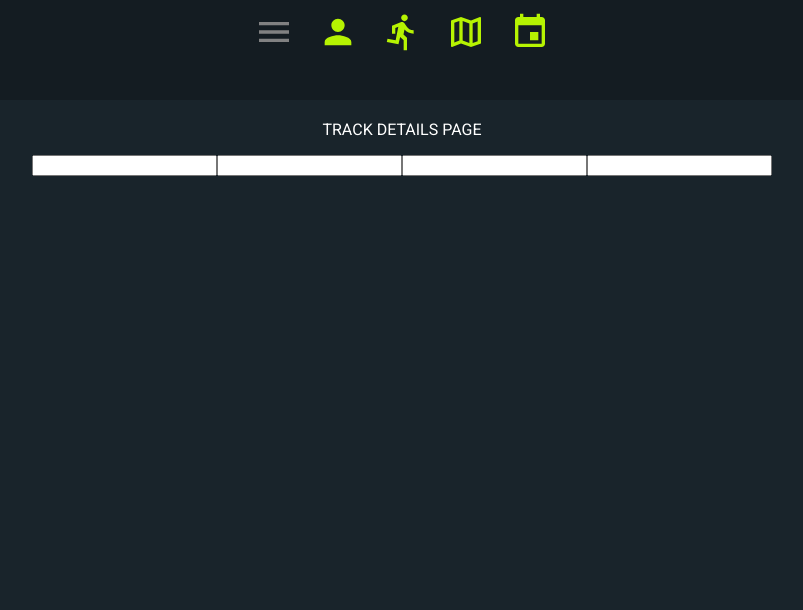
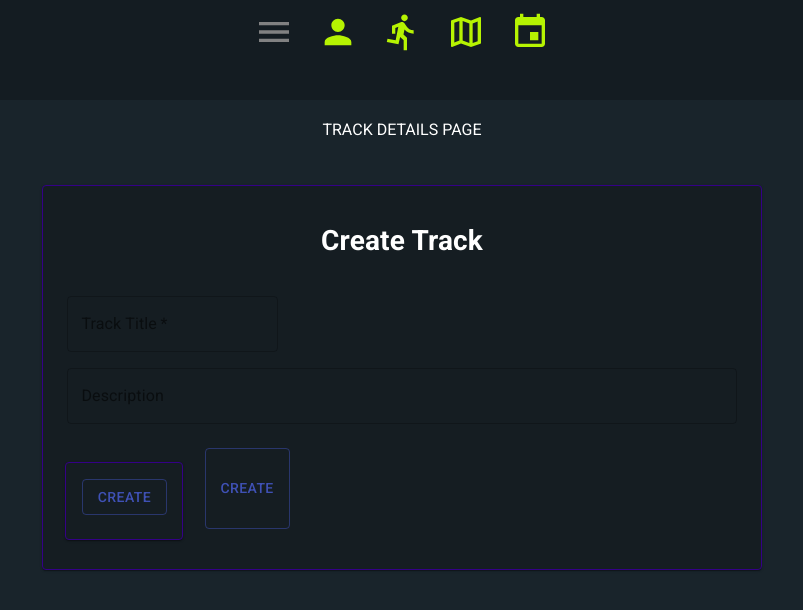
Before and after one commit to erik-t-irgens/RunningApp-React, a React (Create React App) app: page /app/track/create in a window 1280 px wide. Shown: the top 610 px of the page, without its empty margins (238-1041 px from the left). Built offline with nearby package versions, Linux system fonts and the light colour scheme.

Commit message:
Remove unecessary characters from appearing in DetailsCard as well as add new pages and styles.

```diff
--- a/src/components/DetailsCard.js
+++ b/src/components/DetailsCard.js
@@ -30,12 +30,11 @@ export default function (props) {
         <div>
             <Card className={classes.card}>
                 <CardContent>
-                    <Typography variant="body2" color="white" component="p">
+                    <Typography variant="body2" color="white" >
                         {props.children}
                     </Typography>
                 </CardContent>
             </Card>
-            )}
         </div>
     );
 }
--- a/src/components/Event/Create.js
+++ b/src/components/Event/Create.js
@@ -1,13 +1,87 @@
 import React from 'react';
+import clsx from 'clsx';
+import { makeStyles } from '@material-ui/core/styles';
+import TextField from '@material-ui/core/TextField';
+import PaceSlider from '../PaceSlider';
+import DetailsCard from '../DetailsCard';
+import Button from '@material-ui/core/Button';
 
-export default function (props) {
+const useStyles = makeStyles(theme => ({
+    container: {
+        display: 'flex',
+        flexWrap: 'wrap',
+    },
+    textField: {
+        marginLeft: theme.spacing(1),
+        marginRight: theme.spacing(1),
+        color: 'white',
+    },
+    Fab: {
+        margin: theme.spacing(1),
+        width: "100%",
+        color: 'white',
+    },
+    button: {
+        margin: theme.spacing(2),
+    },
+}));
+
+export default function EventCreation() {
+    const classes = useStyles();
+    const [values, setValues] = React.useState({
+        name: '',
+        age: '',
+        multiline: '',
+    });
+
+    const handleChange = name => event => {
+        setValues({ ...values, [name]: event.target.value });
+    };
     return (
-        <form>
-            <input type="text"></input>
-            <input type="text"></input>
-            <input type="text"></input>
-            <input type="text"></input>
+        <div>
+            <DetailsCard>
+                <h1>Create Event</h1>
+                <form className={classes.container} noValidate autoComplete="on">
+                    <TextField
+                        required
+                        id="outlined-required"
+                        label="Event Title"
+                        className={classes.textField}
+                        value={values.eventtitle}
+                        onChange={handleChange('eventtitle')}
+                        margin="normal"
+                        variant="outlined"
+                    />
 
-        </form>
+                    <TextField
+                        id="outlined-textarea"
+                        label="Description"
+                        style={{ margin: 8 }}
+                        fullWidth
+                        placeholder="Description"
+                        multiline
+                        className={classes.textField}
+                        margin="normal"
+                        variant="outlined"
+                    />
+                    <TextField
+                        id="outlined-full-width"
+                        label="Image URL"
+                        style={{ margin: 8 }}
+                        placeholder="https://picsum.photos/200/300/?blur=5"
+                        helperText="URL to image for the event"
+                        fullWidth
+                        margin="normal"
+                        variant="outlined"
+                        InputLabelProps={{
+                            shrink: true,
+                        }}
+                    />
+                    <Button variant="outlined" color="primary" className={classes.button} >
+                        Create
+                    </Button>
+                </form>
+            </DetailsCard>
+        </div>
     )
-}
+};
--- /dev/null
+++ b/src/components/Map.js
@@ -0,0 +1,23 @@
+import React from 'react';
+import { makeStyles } from '@material-ui/core/styles';
+import DetailsCard from './DetailsCard';
+import Button from '@material-ui/core/Button';
+
+
+const useStyles = makeStyles(theme => ({
+
+}));
+
+export default function MapView() {
+    const classes = useStyles();
+
+    return (
+        <div>
+            <DetailsCard>
+                <Button variant="outlined" color="primary" className={classes.button} >
+                    Create
+                </Button>
+            </DetailsCard>
+        </div>
+    )
+};
--- a/src/components/Track/Create.js
+++ b/src/components/Track/Create.js
@@ -1,13 +1,77 @@
 import React from 'react';
+import clsx from 'clsx';
+import { makeStyles } from '@material-ui/core/styles';
+import TextField from '@material-ui/core/TextField';
+import MapView from '../Map';
+import PaceSlider from '../PaceSlider';
+import DetailsCard from '../DetailsCard';
+import Button from '@material-ui/core/Button';
 
-export default function (props) {
+
+const useStyles = makeStyles(theme => ({
+    container: {
+        display: 'flex',
+        flexWrap: 'wrap',
+    },
+    textField: {
+        marginLeft: theme.spacing(1),
+        marginRight: theme.spacing(1),
+        color: 'white',
+    },
+    Fab: {
+        margin: theme.spacing(1),
+        width: "100%",
+        color: 'white',
+    },
+    button: {
+        margin: theme.spacing(2),
+    },
+}));
+
+export default function TrackCreation() {
+    const classes = useStyles();
+    const [values, setValues] = React.useState({
+        name: '',
+        age: '',
+        multiline: '',
+    });
+
+    const handleChange = name => event => {
+        setValues({ ...values, [name]: event.target.value });
+    };
     return (
-        <form>
-            <input type="text"></input>
-            <input type="text"></input>
-            <input type="text"></input>
-            <input type="text"></input>
+        <div>
+            <DetailsCard>
+                <h1>Create Track</h1>
+                <form className={classes.container} noValidate autoComplete="on">
+                    <TextField
+                        required
+                        id="outlined-required"
+                        label="Track Title"
+                        className={classes.textField}
+                        value={values.tracktitle}
+                        onChange={handleChange('tracktitle')}
+                        margin="normal"
+                        variant="outlined"
+                    />
 
-        </form>
+                    <TextField
+                        id="outlined-textarea"
+                        label="Description"
+                        style={{ margin: 8 }}
+                        fullWidth
+                        placeholder="Description"
+                        multiline
+                        className={classes.textField}
+                        margin="normal"
+                        variant="outlined"
+                    />
+                    <MapView></MapView>
+                    <Button variant="outlined" color="primary" className={classes.button} >
+                        Create
+                    </Button>
+                </form>
+            </DetailsCard>
+        </div>
     )
-}
+};
--- a/src/components/User/Settings.js
+++ b/src/components/User/Settings.js
@@ -112,13 +112,13 @@ export default function UserSettings() {
                             shrink: true,
                         }}
                     />
-                    <Button variant="outlined" color="primary" className={classes.button, classes.Fab} >
+                    <Button variant="outlined" color="primary" className={classes.button} >
                         Save
                     </Button>
                 </form>
-                <Button variant="outlined" color="primary" className={classes.button, classes.Fab} >
+                <Button variant="outlined" color="primary" className={classes.button} >
                     Back
-                    </Button>
+                </Button>
             </DetailsCard>
         </div>
     )
```
